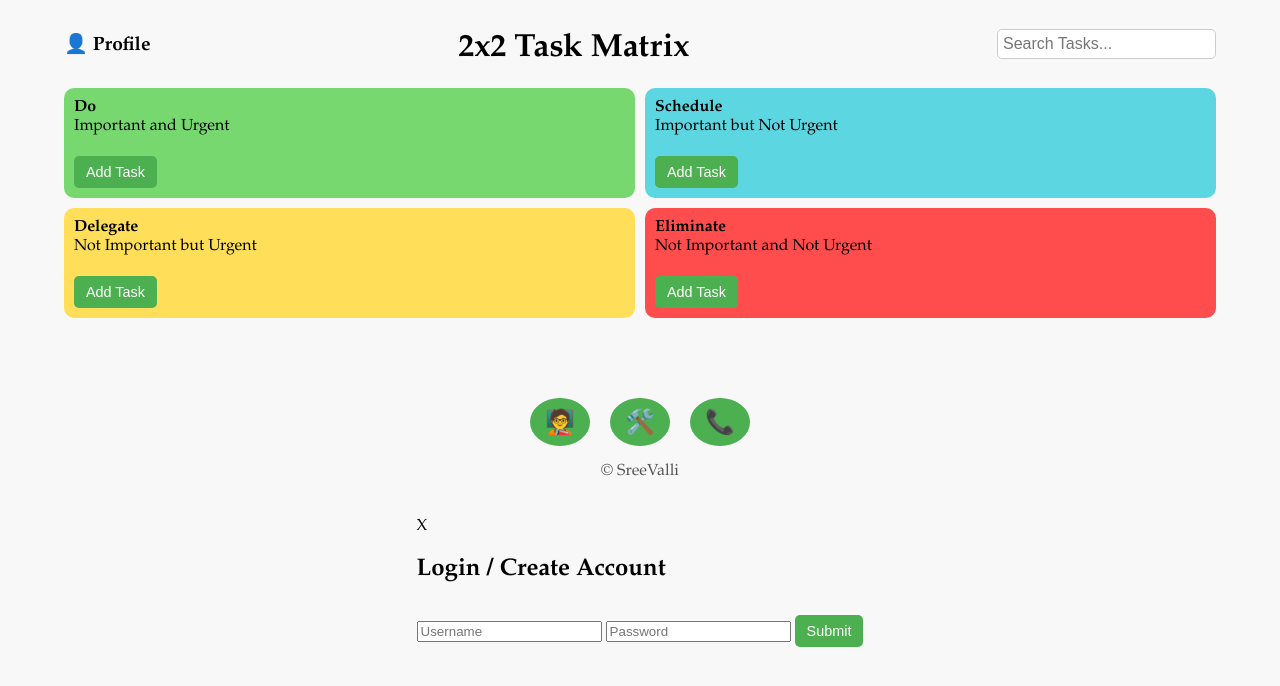
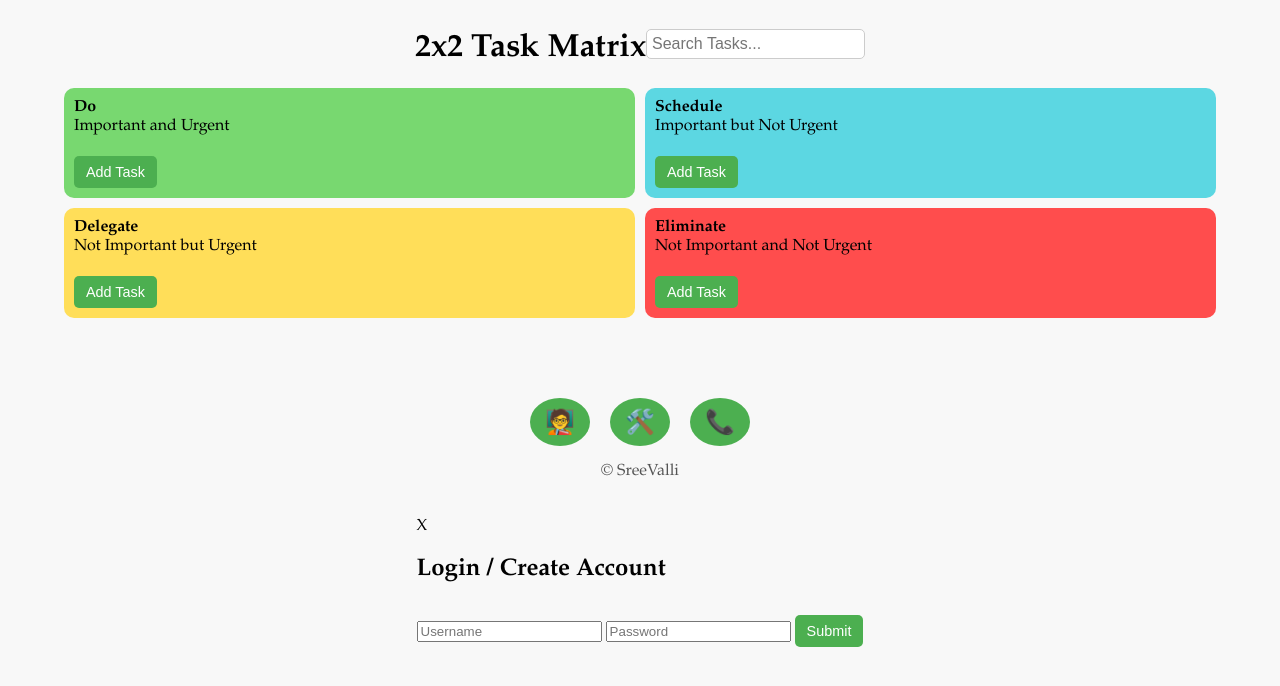
Before and after one commit to taruntej9347/2x2matrix, a plain HTML site: page index.html in a window 1280 px wide. Drawn offline with Linux system fonts and the light colour scheme.

Commit message:
Update index.html

```diff
--- a/index.html
+++ b/index.html
@@ -16,16 +16,15 @@
         }
         header {
             display: flex;
-            justify-content: space-between;
+            justify-content: center; /* Adjusted to center-align the header */
             align-items: center;
             width: 90%;
             max-width: 1200px;
             margin-top: 10px;
         }
-        .profile {
-            font-size: 1.2em;
-            font-weight: bold;
-            cursor: pointer;
+        h1 {
+            text-align: center;
+            margin: 20px 0 10px;
         }
         .search {
             position: relative;
@@ -35,10 +34,6 @@
             font-size: 1em;
             border: 1px solid #ccc;
             border-radius: 5px;
-        }
-        h1 {
-            text-align: center;
-            margin: 20px 0 10px;
         }
         .matrix {
             display: grid;
@@ -145,7 +140,6 @@
 <body>
     <!-- Header -->
     <header>
-        <div class="profile" onclick="showModal()">👤 Profile</div>
         <h1>2x2 Task Matrix</h1>
         <div class="search">
             <input type="text" id="search" placeholder="Search Tasks..." oninput="searchTasks()">
```
